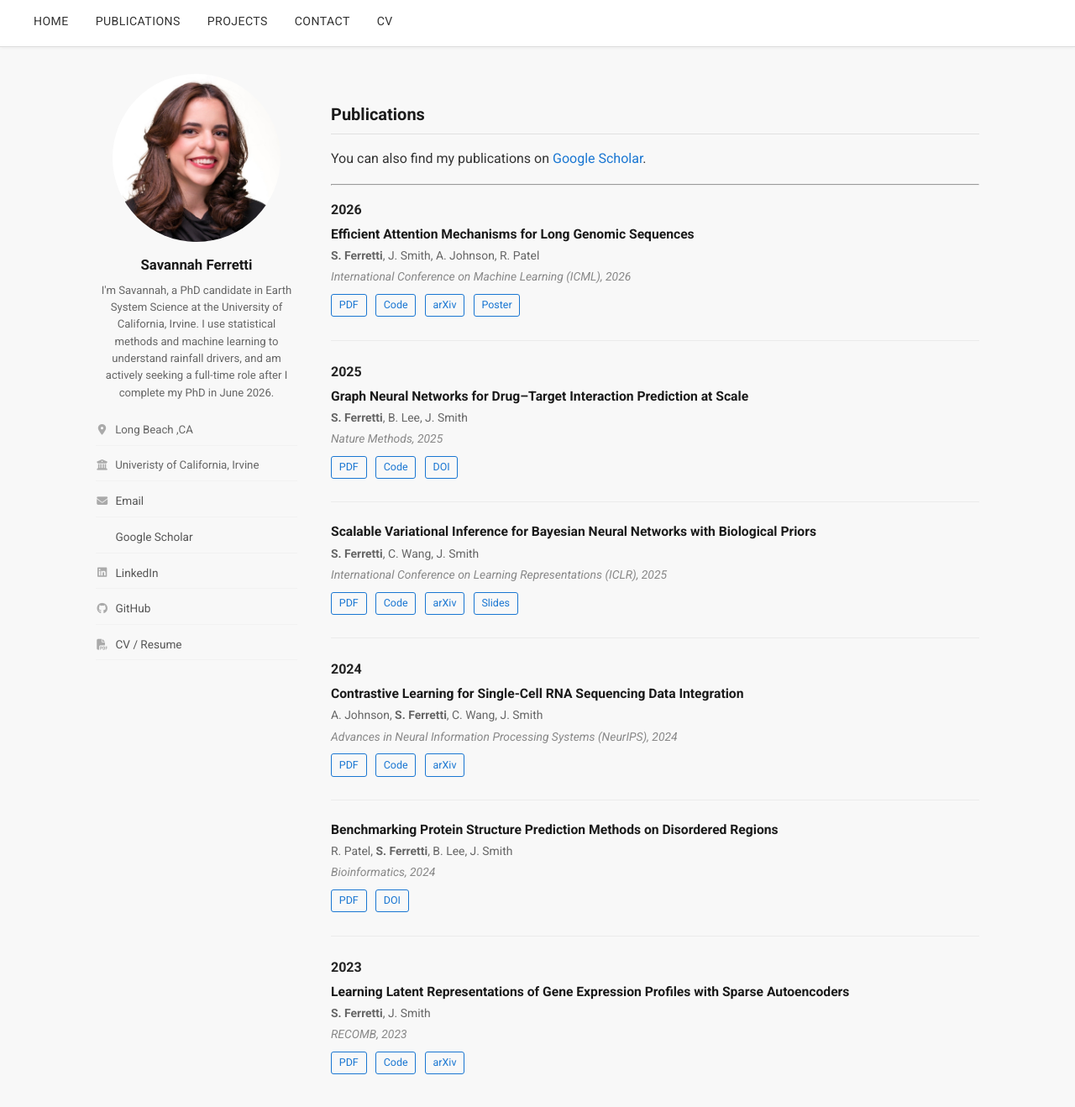
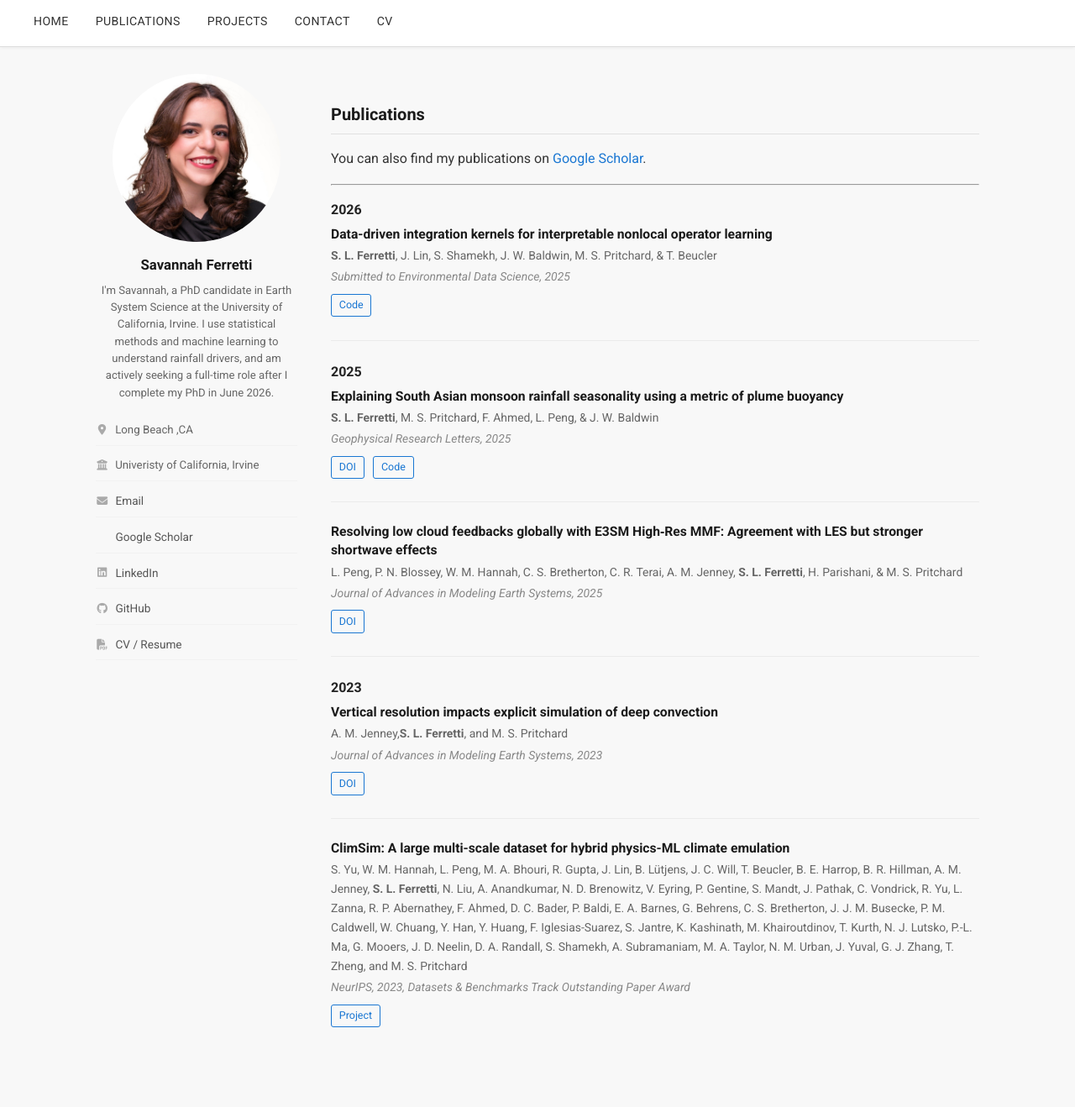
Before and after one commit to savannahferretti/savannahferretti.github.io, a Jekyll site: the page built from pages/publications.md, in a window 1280 px wide and 1362 px high. Shown: the top 1318 px of the window at 84% size. Built offline with Jekyll 4.4.1, drawn with Linux system fonts in a browser that asks for light colours; a style sheet for code colours, icons or effects is not loaded.

Commit message:
Update publications.md

```diff
--- a/pages/publications.md
+++ b/pages/publications.md
@@ -6,81 +6,58 @@ permalink: /publications/
 
 ## Publications
 
-You can also find my publications on [Google Scholar](https://scholar.google.com/citations?user=XXXXXXXX).
+You can also find my publications on [Google Scholar](https://scholar.google.com/citations?user=kH2IC6wAAAAJ&hl).
 
 ---
 
 ### 2026
 
 <div class="publication">
-  <p class="publication__title">Efficient Attention Mechanisms for Long Genomic Sequences</p>
-  <p class="publication__authors"><strong>S. Ferretti</strong>, J. Smith, A. Johnson, R. Patel</p>
-  <p class="publication__venue">International Conference on Machine Learning (ICML), 2026</p>
+  <p class="publication__title">Data-driven integration kernels for interpretable nonlocal operator learning</p>
+  <p class="publication__authors"><strong>S. L. Ferretti</strong>, J. Lin, S. Shamekh, J. W. Baldwin, M. S. Pritchard, & T. Beucler</p>
+  <p class="publication__venue">Submitted to Environmental Data Science, 2025</p>
   <div class="publication__links">
-    <a href="#">PDF</a>
-    <a href="#">Code</a>
-    <a href="#">arXiv</a>
-    <a href="#">Poster</a>
+    <a href="https://github.com/savannahferretti/monsoon-kernels">Code</a>
   </div>
 </div>
 
 ### 2025
 
 <div class="publication">
-  <p class="publication__title">Graph Neural Networks for Drug–Target Interaction Prediction at Scale</p>
-  <p class="publication__authors"><strong>S. Ferretti</strong>, B. Lee, J. Smith</p>
-  <p class="publication__venue">Nature Methods, 2025</p>
+  <p class="publication__title">Explaining South Asian monsoon rainfall seasonality using a metric of plume buoyancy</p>
+  <p class="publication__authors"><strong>S. L. Ferretti</strong>, M. S. Pritchard, F. Ahmed, L. Peng, & J. W. Baldwin</p>
+  <p class="publication__venue">Geophysical Research Letters, 2025</p>
   <div class="publication__links">
-    <a href="#">PDF</a>
-    <a href="#">Code</a>
-    <a href="#">DOI</a>
+    <a href="https://agupubs.onlinelibrary.wiley.com/doi/10.1029/2025GL115546">DOI</a>
+    <a href="https://github.com/savannahferretti/monsoon-pod">Code</a>
   </div>
 </div>
 
 <div class="publication">
-  <p class="publication__title">Scalable Variational Inference for Bayesian Neural Networks with Biological Priors</p>
-  <p class="publication__authors"><strong>S. Ferretti</strong>, C. Wang, J. Smith</p>
-  <p class="publication__venue">International Conference on Learning Representations (ICLR), 2025</p>
+  <p class="publication__title">Resolving low cloud feedbacks globally with E3SM High‐Res MMF: Agreement with LES but stronger shortwave effects</p>
+  <p class="publication__authors">L. Peng, P. N. Blossey, W. M. Hannah, C. S. Bretherton, C. R. Terai, A. M. Jenney, <strong>S. L. Ferretti</strong>, H. Parishani, & M. S. Pritchard</p>
+  <p class="publication__venue">Journal of Advances in Modeling Earth Systems, 2025</p>
   <div class="publication__links">
-    <a href="#">PDF</a>
-    <a href="#">Code</a>
-    <a href="#">arXiv</a>
-    <a href="#">Slides</a>
-  </div>
-</div>
-
-### 2024
-
-<div class="publication">
-  <p class="publication__title">Contrastive Learning for Single-Cell RNA Sequencing Data Integration</p>
-  <p class="publication__authors">A. Johnson, <strong>S. Ferretti</strong>, C. Wang, J. Smith</p>
-  <p class="publication__venue">Advances in Neural Information Processing Systems (NeurIPS), 2024</p>
-  <div class="publication__links">
-    <a href="#">PDF</a>
-    <a href="#">Code</a>
-    <a href="#">arXiv</a>
-  </div>
-</div>
-
-<div class="publication">
-  <p class="publication__title">Benchmarking Protein Structure Prediction Methods on Disordered Regions</p>
-  <p class="publication__authors">R. Patel, <strong>S. Ferretti</strong>, B. Lee, J. Smith</p>
-  <p class="publication__venue">Bioinformatics, 2024</p>
-  <div class="publication__links">
-    <a href="#">PDF</a>
-    <a href="#">DOI</a>
+    <a href="https://agupubs.onlinelibrary.wiley.com/doi/full/10.1029/2025MS005003">DOI</a>
   </div>
 </div>
 
 ### 2023
 
 <div class="publication">
-  <p class="publication__title">Learning Latent Representations of Gene Expression Profiles with Sparse Autoencoders</p>
-  <p class="publication__authors"><strong>S. Ferretti</strong>, J. Smith</p>
-  <p class="publication__venue">RECOMB, 2023</p>
+  <p class="publication__title">Vertical resolution impacts explicit simulation of deep convection</p>
+  <p class="publication__authors">A. M. Jenney,<strong>S. L. Ferretti</strong>, and M. S. Pritchard</p>
+  <p class="publication__venue">Journal of Advances in Modeling Earth Systems, 2023</p>
   <div class="publication__links">
-    <a href="#">PDF</a>
-    <a href="#">Code</a>
-    <a href="#">arXiv</a>
+    <a href="https://agupubs.onlinelibrary.wiley.com/doi/pdf/10.1029/2022MS003444" target="_blank">DOI</a>
   </div>
 </div>
+
+<div class="publication">
+  <p class="publication__title">ClimSim: A large multi-scale dataset for hybrid physics-ML climate emulation</p>
+  <p class="publication__authors">S. Yu, W. M. Hannah, L. Peng, M. A. Bhouri, R. Gupta, J. Lin, B. Lütjens, J. C. Will, T. Beucler, B. E. Harrop, B. R. Hillman, A. M. Jenney, <strong>S. L. Ferretti</strong>, N. Liu, A. Anandkumar, N. D. Brenowitz, V. Eyring, P. Gentine, S. Mandt, J. Pathak, C. Vondrick, R. Yu, L. Zanna, R. P. Abernathey, F. Ahmed, D. C. Bader, P. Baldi, E. A. Barnes, G. Behrens, C. S. Bretherton, J. J. M. Busecke, P. M. Caldwell, W. Chuang, Y. Han, Y. Huang, F. Iglesias-Suarez, S. Jantre, K. Kashinath, M. Khairoutdinov, T. Kurth, N. J. Lutsko, P.-L. Ma, G. Mooers, J. D. Neelin, D. A. Randall, S. Shamekh, A. Subramaniam, M. A. Taylor, N. M. Urban, J. Yuval, G. J. Zhang, T. Zheng, and M. S. Pritchard</p>
+  <p class="publication__venue">NeurIPS, 2023, Datasets & Benchmarks Track Outstanding Paper Award</p>
+  <div class="publication__links">
+    <a href="https://leap-stc.github.io/ClimSim/README.html" target="_blank">Project</a>
+  </div>
+</div>
```
